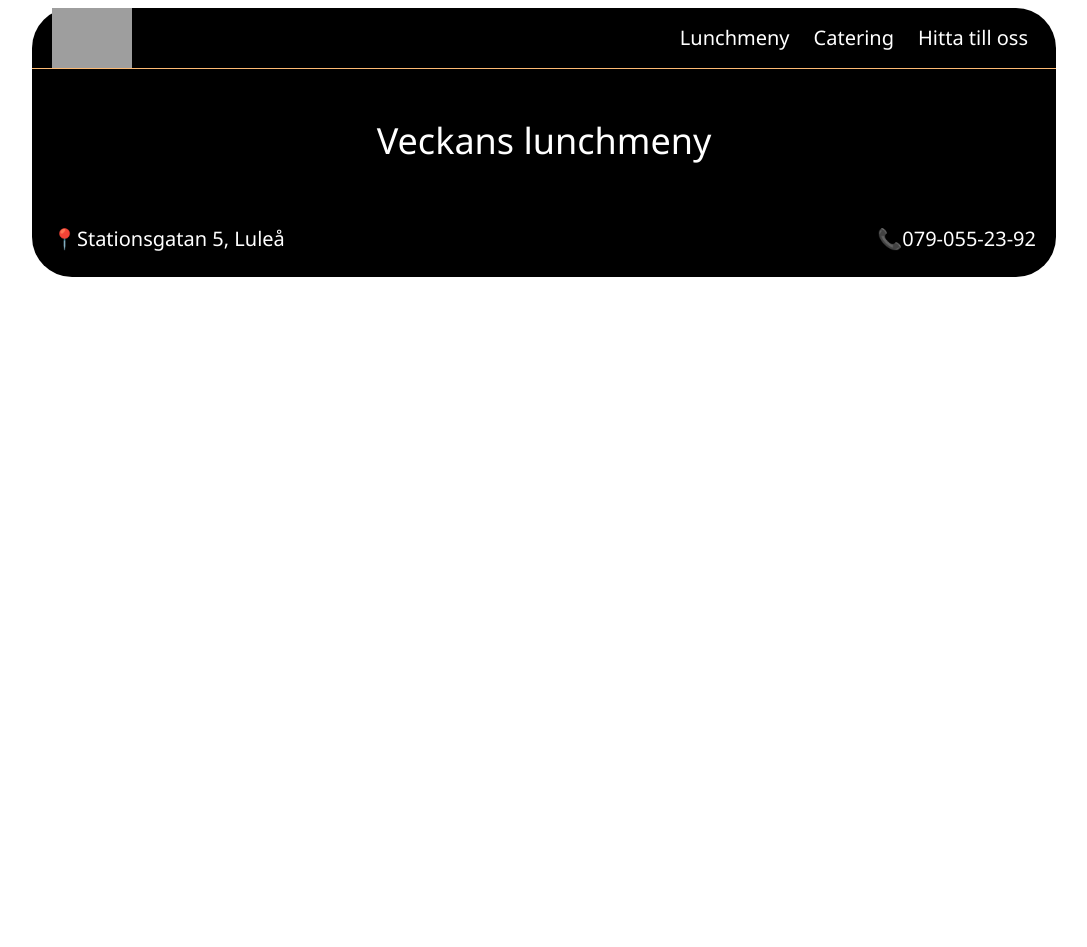
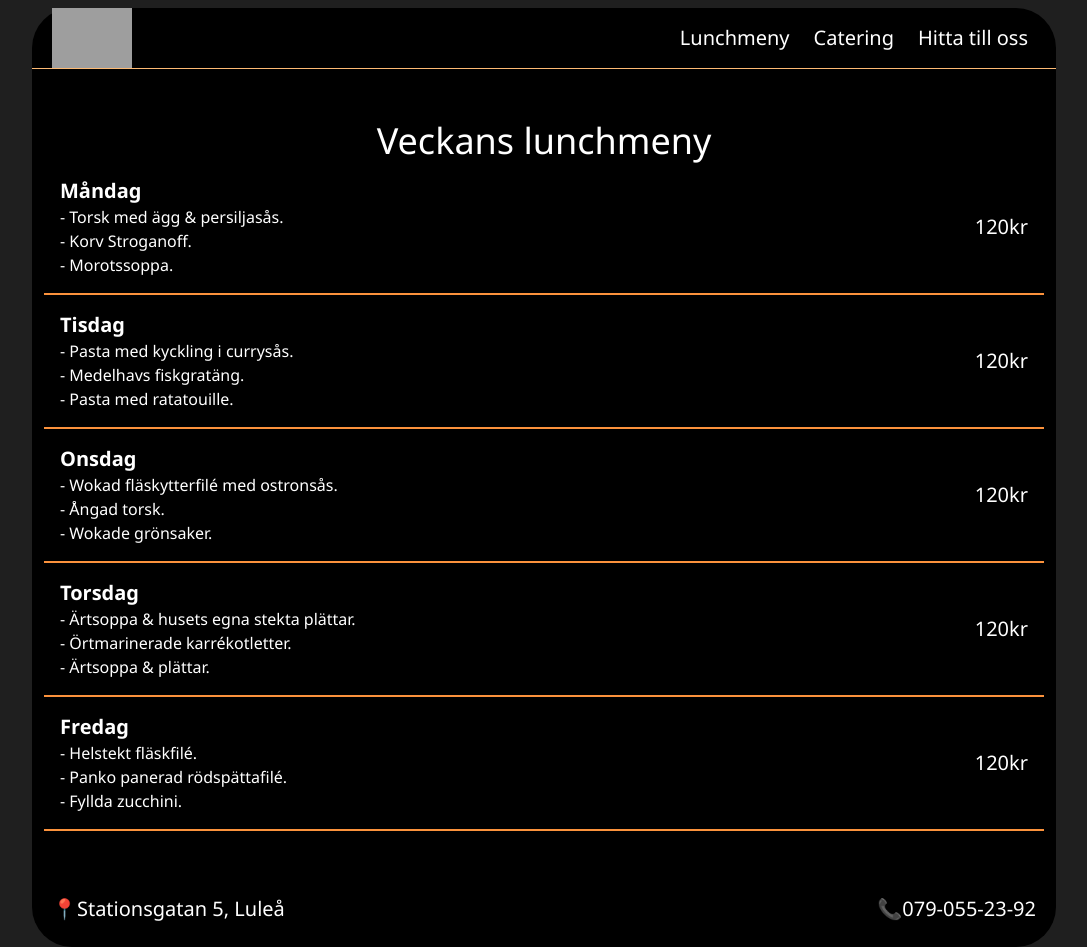
Before and after one commit to nuegoX/JJ-s-Restaurang-Och-Catering, a React (Create React App) app in the folder jjs/: page /lunchmeny in a window 1280 px wide. Shown: the whole page, without its empty margins (96-1183 px from the left). Before the commit the page ends 800 px from the top, so only its background shows below. Built offline with nearby package versions, Linux system fonts and the light colour scheme; grey boxes are pictures that could not be loaded.

Commit message:
Completed!

```diff
--- a/jjs/public/index.html
+++ b/jjs/public/index.html
@@ -24,7 +24,7 @@
       work correctly both with client-side routing and a non-root public URL.
       Learn how to configure a non-root public URL by running `npm run build`.
     -->
-    <title>React App</title>
+    <title>J&J Restaurang & Catering</title>
   </head>
   <body>
     <noscript>You need to enable JavaScript to run this app.</noscript>
--- /dev/null
+++ b/jjs/src/Components/FoodDish.tsx
@@ -0,0 +1,18 @@
+import React from 'react'
+
+interface Types {
+    Day: String;
+    Dish: String;
+    Dish2: String;
+    Dish3: String;
+}
+
+const FoodDish = ({Day, Dish, Dish2, Dish3}:Types) => {
+  return (
+    <div className='flex justify-between w-full items-center border-b-2 border-orange-400 box-border p-4'>
+    <p className='text-white text-xl font-bold'>{Day}<br></br><p className='text-base font-thin'>{Dish}<br></br>{Dish2}<br></br>{Dish3}</p></p><p className='text-white text-base sm:text-xl'>120kr</p>
+  </div>
+  )
+}
+
+export default FoodDish
--- a/jjs/src/Components/StartTile.tsx
+++ b/jjs/src/Components/StartTile.tsx
@@ -4,12 +4,13 @@ import { Interface } from 'readline'
 interface Types {
     Title: String;
     Description: String;
+    SourceImage: string;
 }
 
-const StartTile = ({Title, Description}:Types) => {
+const StartTile = ({Title, Description, SourceImage}:Types) => {
   return (
     <div className='flex flex-col w-[230px] md:w-[350px] lg:w-[220px] items-center mt-10'>
-      <img src='http://jjrestaurang.se/ImageSlider/1568/201311041383570893HrxLiVKW.jpg' className='w-[170px] h-[170px] sm:h-[225px] sm:w-[225px] md:h-[320px] md:w-[320px] lg:w-[215px] lg:h-[215px] rounded-full object-cover'></img>
+      <img src={SourceImage} className='w-[170px] h-[170px] sm:h-[225px] sm:w-[225px] md:h-[320px] md:w-[320px] lg:w-[215px] lg:h-[215px] rounded-full object-cover'></img>
       <p className='text-3xl mb-3 text-white'>{Title}</p>
       <p className='text-white'>{Description}</p>
     </div>
--- a/jjs/src/Pages/Catering.tsx
+++ b/jjs/src/Pages/Catering.tsx
@@ -18,10 +18,10 @@ const Catering = () => {
     }, []);
     return (
         <div className='flex w-full items-center justify-center'>
-       <div className={`p-3 text-center border-t border-orange-300 flex flex-col w-full ${!onmobile ? 'max-w-5xl mr-4 ml-4 mt-0' : ''} h-fit justify-center md:justify-between items-center pb-40 md:pb-10 bg-black ${onmobile && "bg-[url('http://jjrestaurang.se/ImageSlider/1568/201311041383570893HrxLiVKW.jpg')] h-[90vh] object-cover bg-cover"}`}>
-          <h1 className='text-white text-3xl sm:text-4xl mt-10'>Catering</h1>
-          <p className='text-white sm:text-xl md:text-base'>Vi anpassar meny efter dina önskemål. Välkommen att kontakta oss vid frågor på telefon 0920-211 404.</p>
-          {!onmobile && (<img src='http://jjrestaurang.se/ImageSlider/1568/201311041383570536aHMTgC2p.jpg' className='w-[95%] mt-3 rounded-lg'></img>)}
+       <div className={`p-3 text-center border-t border-orange-300 flex flex-col w-full ${!onmobile ? 'max-w-5xl mr-4 ml-4 mt-0' : ''} h-fit justify-center md:justify-between items-center pb-40 md:pb-10 bg-black ${onmobile && "mt-[70px] bg-[url('https://i.ibb.co/gSDbpGJ/IMG-1571.jpg')] h-[91vh] object-cover bg-cover"}`}>
+          <h1 className='text-white text-3xl sm:text-4xl mt-10 [text-shadow:_0_2px_0_rgb(0_0_0_/_40%)]'>Catering</h1>
+          <p className='text-white sm:text-xl md:text-base [text-shadow:_0_2px_0_rgb(0_0_0_/_40%)]'>Vi anpassar meny efter dina önskemål. Välkommen att kontakta oss vid frågor på telefon 0920-211 404.</p>
+          {!onmobile && (<img src='https://i.ibb.co/3kv0z7Z/IMG-1570.jpg' className='w-[95%] mt-3 rounded-lg'></img>)}
           {onmobile && (
             <div className='flex gap-10 mt-4'>
               <a href="tel:+46790552392"><button className='w-9 h-9 border-2 rounded-full p-10 flex justify-center items-center text-5xl bg-green-400 hover:bg-green-500 transition-all'>📞</button></a>
--- a/jjs/src/Pages/Hitta.tsx
+++ b/jjs/src/Pages/Hitta.tsx
@@ -18,9 +18,9 @@ const Hitta = () => {
     }, []);
     return (
         <div className='flex w-full items-center justify-center'>
-       <div className={`mt-[70px] md:mt-0 p-3 text-center border-t border-orange-300 flex flex-col w-full ${!onmobile ? 'max-w-5xl mr-4 ml-4 mt-0' : ''} h-fit justify-center md:justify-between items-center pb-40 md:pb-0 bg-black ${onmobile && "bg-[url('http://jjrestaurang.se/ImageSlider/1568/201311041383570893HrxLiVKW.jpg')] h-[90vh] object-cover bg-cover"}`}>
-          <h1 className='text-white text-3xl sm:text-4xl mt-10'>HITTA TILL OSS!</h1>
-          <p className='text-white sm:text-xl md:text-base'>J&J Restaurang & Catering finns sedan 2006 i Länsstyrelsen hus. Nischen för JJ restaurang är att erbjuda en bred meny. Här kan dem flesta hittar något som faller i smaken. Internationell vällagad mat med inspiration från Sydamerika, Asien och framförallt alltid vällagad Svensk husmanskost. </p>
+       <div className={`mt-[70px] md:mt-0 p-3 text-center border-t border-orange-300 flex flex-col w-full ${!onmobile ? 'max-w-5xl mr-4 ml-4 mt-0' : ''} h-fit justify-center md:justify-between items-center pb-40 md:pb-0 bg-black ${onmobile && "bg-gradient-to-b from-yellow-500 to-yellow-800 h-[90vh] object-cover bg-cover"}`}>
+          <h1 className='text-white text-3xl sm:text-4xl mt-10 [text-shadow:_0_2px_0_rgb(0_0_0_/_40%)]'>HITTA TILL OSS!</h1>
+          <p className='text-white sm:text-xl md:text-base [text-shadow:_0_2px_0_rgb(0_0_0_/_40%)]'>J&J Restaurang & Catering finns sedan 2006 i Länsstyrelsen hus. Nischen för JJ restaurang är att erbjuda en bred meny. Här kan dem flesta hittar något som faller i smaken. Internationell vällagad mat med inspiration från Sydamerika, Asien och framförallt alltid vällagad Svensk husmanskost. </p>
           <iframe src="https://www.google.com/maps/embed?pb=!1m18!1m12!1m3!1d13195.097624417349!2d22.095733074316406!3d65.58146099999999!2m3!1f0!2f0!3f0!3m2!1i1024!2i768!4f13.1!3m3!1m2!1s0x467f6558b803a767%3A0x54061629991cba3b!2sJJ-Restaurang%20%26%20Catering!5e0!3m2!1ssv!2sse!4v1685519166266!5m2!1ssv!2sse" height="450"  loading="lazy" className='rounded-lg w-full mt-5'></iframe>
           <div className='flex gap-10 mt-4'>
               <a href="tel:+46790552392"><button className='w-9 h-9 border-2 rounded-full p-10 flex justify-center items-center text-5xl bg-green-400 hover:bg-green-500 transition-all'>📞</button></a>
--- a/jjs/src/Pages/Lunchmeny.tsx
+++ b/jjs/src/Pages/Lunchmeny.tsx
@@ -1,4 +1,5 @@
 import React, { useState, useEffect } from 'react';
+import FoodDish from '../Components/FoodDish';
 
 const Lunchmeny = () => {
     const [onmobile, setOnmobile] = useState(window.innerWidth <= 768);
@@ -17,12 +18,20 @@ const Lunchmeny = () => {
       };
     }, []);
     return (
+      <>
       <div className='flex w-full items-center justify-center'>
-       <div className={`p-3 border-t border-orange-300 flex flex-col w-full ${!onmobile ? 'max-w-5xl mr-4 ml-4 mt-0' : ''} h-fit justify-center md:justify-between items-center pb-40 md:pb-10 bg-black`}>
+        <div className={`mt-[70px] md:mt-0 p-3 border-t border-orange-300 flex flex-col w-full ${!onmobile && 'max-w-5xl mr-4 ml-4 mt-0'} h-fit justify-center md:justify-between items-center pb-40 md:pb-10 bg-black`}>
           <h1 className='text-white text-3xl sm:text-4xl mt-10'>Veckans lunchmeny</h1>
-
+          <div className='flex flex-col w-full'>
+            <FoodDish Day={'Måndag'} Dish={'- Torsk med ägg & persiljasås.'} Dish2={'- Korv Stroganoff.'} Dish3={'- Morotssoppa.'} />
+            <FoodDish Day={'Tisdag'} Dish={'- Pasta med kyckling i currysås.'} Dish2={'- Medelhavs fiskgratäng.'} Dish3={'- Pasta med ratatouille.'} />
+            <FoodDish Day={'Onsdag'} Dish={'- Wokad fläskytterfilé med ostronsås.'} Dish2={'- Ångad torsk.'} Dish3={'- Wokade grönsaker.'} />
+            <FoodDish Day={'Torsdag'} Dish={'- Ärtsoppa & husets egna stekta plättar.'} Dish2={'- Örtmarinerade karrékotletter.'} Dish3={'- Ärtsoppa & plättar.'} />
+            <FoodDish Day={'Fredag'} Dish={'- Helstekt fläskfilé.'} Dish2={'- Panko panerad rödspättafilé.'} Dish3={'- Fyllda zucchini.'} />
+          </div>
         </div>
-        </div>
+      </div>
+        </>
       )
 }
 
--- a/jjs/src/index.css
+++ b/jjs/src/index.css
@@ -11,5 +11,5 @@
     color: white;
 }
 body {
-    background-color: white;
+    background-color: rgba(0, 0, 0, 0.877);
 }
```
Also changed, not shown: jjs/src/Pages/Start.tsx (+6 -6 lines).
